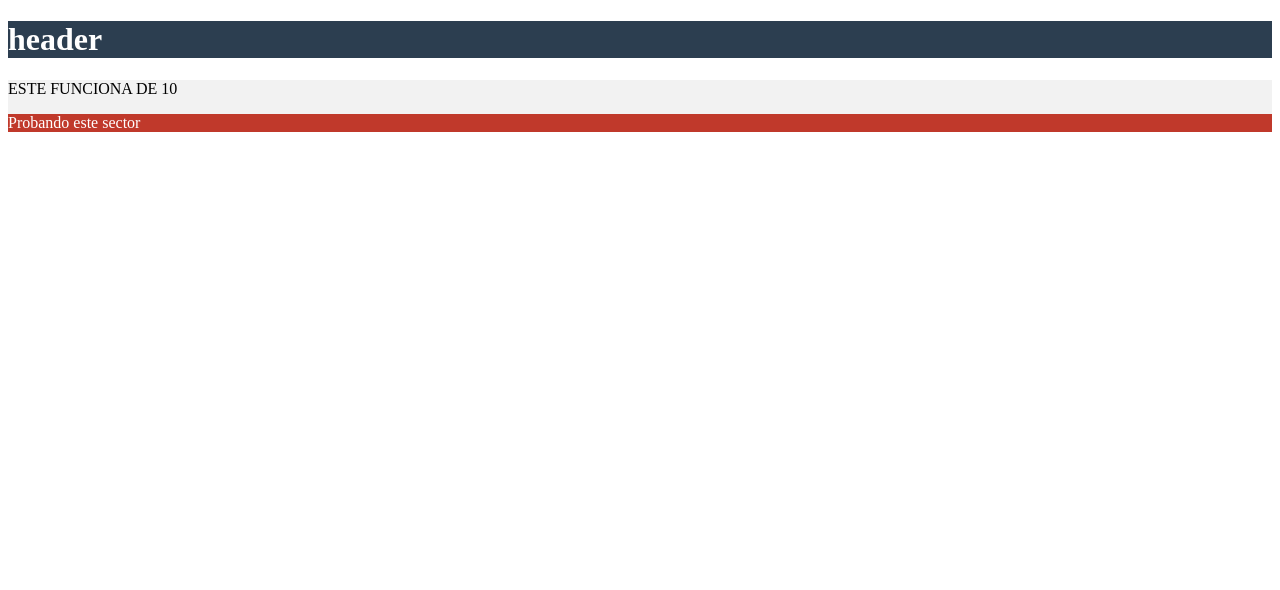
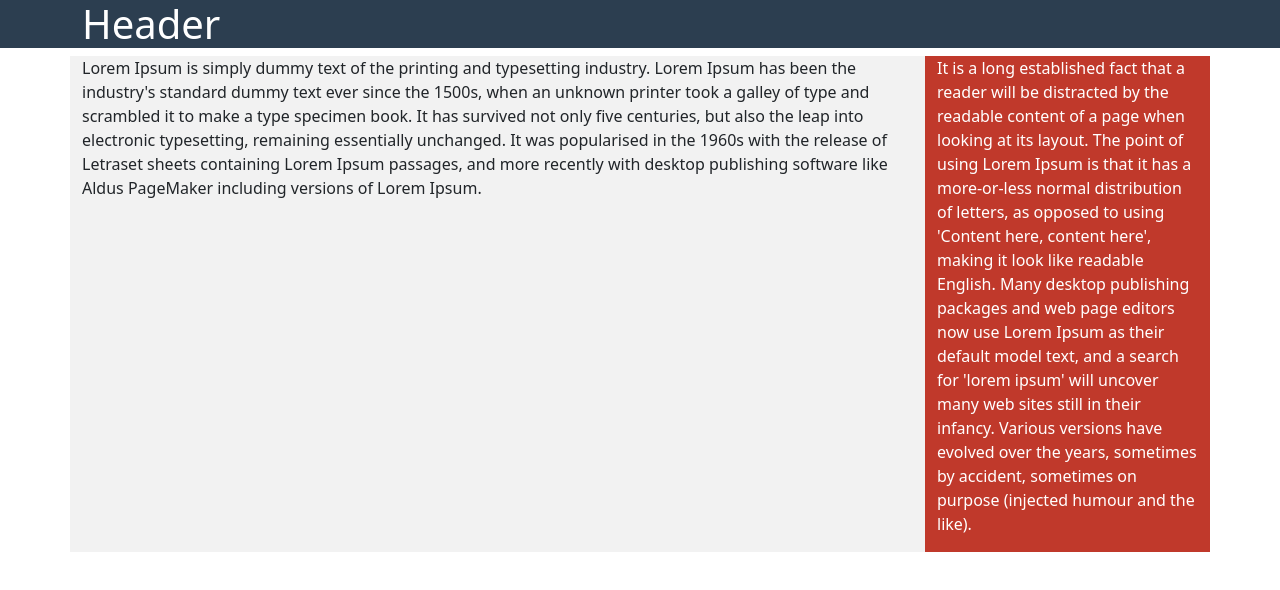
Before and after one commit to facuferrara/proyecto_Boostrap, a plain HTML site: page index.html in a window 1280 px wide. Drawn offline with nearby package versions, Linux system fonts and the light colour scheme.

Commit message:
Solucionado el tema de los contenedores.

```diff
--- a/index.html
+++ b/index.html
@@ -4,13 +4,17 @@
     <meta charset="UTF-8">
     <meta http-equiv="X-UA-Compatible" content="IE=edge">
     <meta name="viewport" content="width=device-width, initial-scale=1.0">
-    <link rel="stylesheet" href="https://maxcdn.bootstrapcdn.com/bootstrap/3.3.1/css/bootstrap-theme.min.css">
+    <!-- Bootstrap CSS -->
+    <link href="https://cdn.jsdelivr.net/npm/bootstrap@5.1.3/dist/css/bootstrap.min.css" rel="stylesheet" integrity="sha384-1BmE4kWBq78iYhFldvKuhfTAU6auU8tT94WrHftjDbrCEXSU1oBoqyl2QvZ6jIW3" crossorigin="anonymous">
     <link rel="stylesheet" href="estilos.css">
+
+    <title>Web Ministerio</title>
 </head>
+
 <body>
     <header>
         <div class="container">
-            <h1>header</h1>
+            <h1>Header</h1>
         </div>
     </header>
 
@@ -18,14 +22,14 @@
         <section class="main row">
             <article class="col-xs-12 co-sm-8 col-md-9 col-lg-9">
                 <p>
-                    ESTE FUNCIONA DE 10
+                    Lorem Ipsum is simply dummy text of the printing and typesetting industry. Lorem Ipsum has been the industry's standard dummy text ever since the 1500s, when an unknown printer took a galley of type and scrambled it to make a type specimen book. It has survived not only five centuries, but also the leap into electronic typesetting, remaining essentially unchanged. It was popularised in the 1960s with the release of Letraset sheets containing Lorem Ipsum passages, and more recently with desktop publishing software like Aldus PageMaker including versions of Lorem Ipsum.
                 </p>
 
             </article>
 
             <aside class="col-xs-12 co-sm-3 col-md-3 col-lg-3">
                 <p>
-                    Probando este sector
+                    It is a long established fact that a reader will be distracted by the readable content of a page when looking at its layout. The point of using Lorem Ipsum is that it has a more-or-less normal distribution of letters, as opposed to using 'Content here, content here', making it look like readable English. Many desktop publishing packages and web page editors now use Lorem Ipsum as their default model text, and a search for 'lorem ipsum' will uncover many web sites still in their infancy. Various versions have evolved over the years, sometimes by accident, sometimes on purpose (injected humour and the like).
                 </p>
             </aside>
 
```
